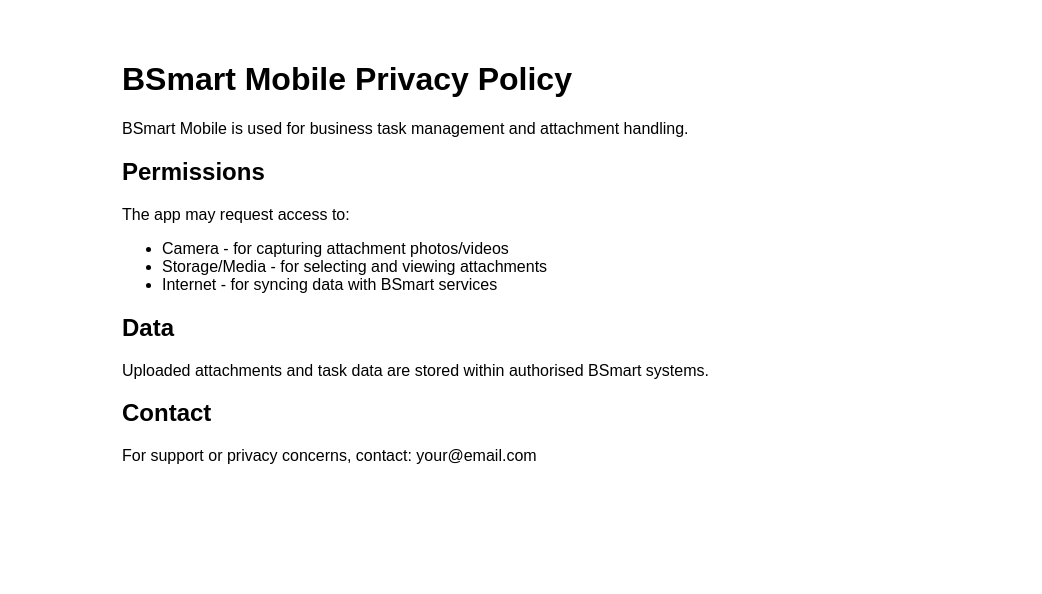
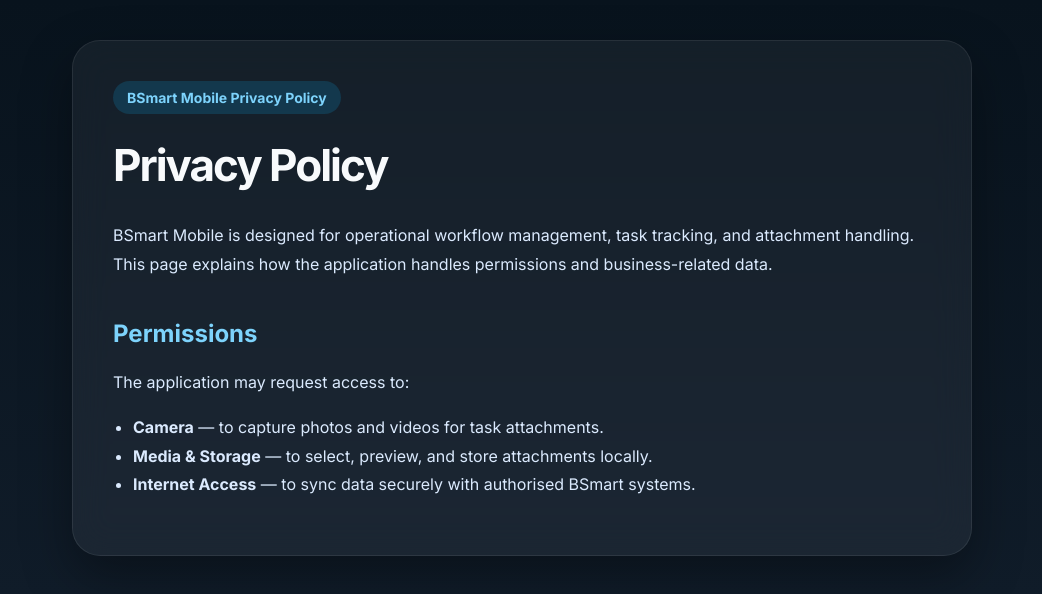
Before and after one commit to saqibsadiq1996/bsmart-mobile-site, a plain HTML site: page privacy.html in a window 1280 px wide. Shown: the whole page, without its empty margins (118-1160 px from the left). Drawn offline with Linux system fonts and the light colour scheme.

Commit message:
Revise privacy policy layout and permissions details
Updated privacy policy content and styling.

```diff
--- a/privacy.html
+++ b/privacy.html
@@ -1,26 +1,104 @@
 <!DOCTYPE html>
-<html>
+<html lang="en">
 <head>
+  <meta charset="UTF-8" />
+  <meta name="viewport" content="width=device-width, initial-scale=1.0" />
   <title>BSmart Mobile Privacy Policy</title>
+
+  <link rel="preconnect" href="https://fonts.googleapis.com">
+  <link rel="preconnect" href="https://fonts.gstatic.com" crossorigin>
+  <link href="https://fonts.googleapis.com/css2?family=Inter:wght@400;500;600;700&display=swap" rel="stylesheet">
+
+  <style>
+    * {
+      box-sizing: border-box;
+    }
+
+    body {
+      margin: 0;
+      font-family: 'Inter', sans-serif;
+      background: linear-gradient(180deg, #08131d, #101c29);
+      color: #f8fafc;
+      padding: 40px 20px;
+    }
+
+    .container {
+      max-width: 900px;
+      margin: auto;
+      background: rgba(255,255,255,0.05);
+      border: 1px solid rgba(255,255,255,0.08);
+      border-radius: 28px;
+      padding: 40px;
+      backdrop-filter: blur(18px);
+      box-shadow: 0 20px 50px rgba(0,0,0,0.35);
+    }
+
+    h1 {
+      margin-top: 0;
+      font-size: 44px;
+      letter-spacing: -2px;
+    }
+
+    h2 {
+      margin-top: 40px;
+      color: #7dd3fc;
+    }
+
+    p, li {
+      line-height: 1.8;
+      color: #dbeafe;
+    }
+
+    ul {
+      padding-left: 20px;
+    }
+
+    .badge {
+      display: inline-block;
+      background: rgba(14,165,233,0.18);
+      color: #7dd3fc;
+      padding: 8px 14px;
+      border-radius: 999px;
+      font-size: 14px;
+      font-weight: 700;
+      margin-bottom: 24px;
+    }
+
+    a {
+      color: #7dd3fc;
+      text-decoration: none;
+      font-weight: 600;
+    }
+
+    .footer {
+      margin-top: 50px;
+      color: #94a3b8;
+      font-size: 14px;
+    }
+  </style>
 </head>
-<body style="font-family:sans-serif;max-width:800px;margin:auto;padding:40px;">
-  <h1>BSmart Mobile Privacy Policy</h1>
+<body>
 
-  <p>BSmart Mobile is used for business task management and attachment handling.</p>
+  <div class="container">
 
-  <h2>Permissions</h2>
-  <p>The app may request access to:</p>
+    <div class="badge">BSmart Mobile Privacy Policy</div>
 
-  <ul>
-    <li>Camera - for capturing attachment photos/videos</li>
-    <li>Storage/Media - for selecting and viewing attachments</li>
-    <li>Internet - for syncing data with BSmart services</li>
-  </ul>
+    <h1>Privacy Policy</h1>
 
-  <h2>Data</h2>
-  <p>Uploaded attachments and task data are stored within authorised BSmart systems.</p>
+    <p>
+      BSmart Mobile is designed for operational workflow management, task tracking, and attachment handling.
 
-  <h2>Contact</h2>
-  <p>For support or privacy concerns, contact: your@email.com</p>
-</body>
+      This page explains how the application handles permissions and business-related data.
+    </p>
+
+    <h2>Permissions</h2>
+
+    <p>The application may request access to:</p>
+
+    <ul>
+      <li><strong>Camera</strong> — to capture photos and videos for task attachments.</li>
+      <li><strong>Media & Storage</strong> — to select, preview, and store attachments locally.</li>
+      <li><strong>Internet Access</strong> — to sync data securely with authorised BSmart systems.</li>
+    </ul>
+
 </html>
```
